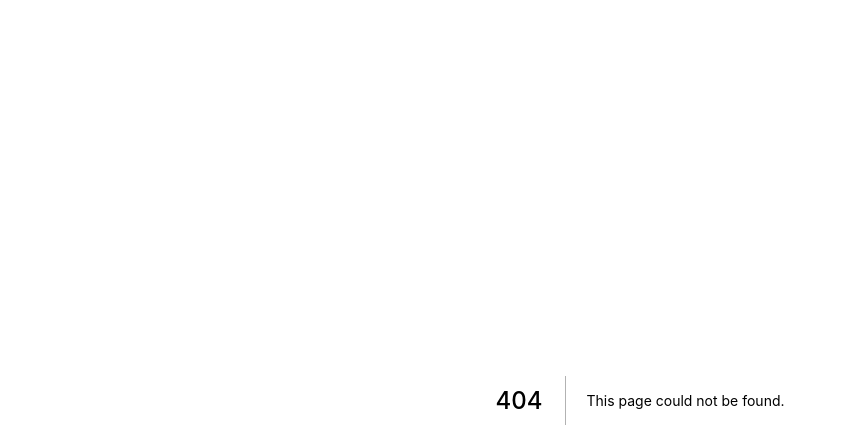
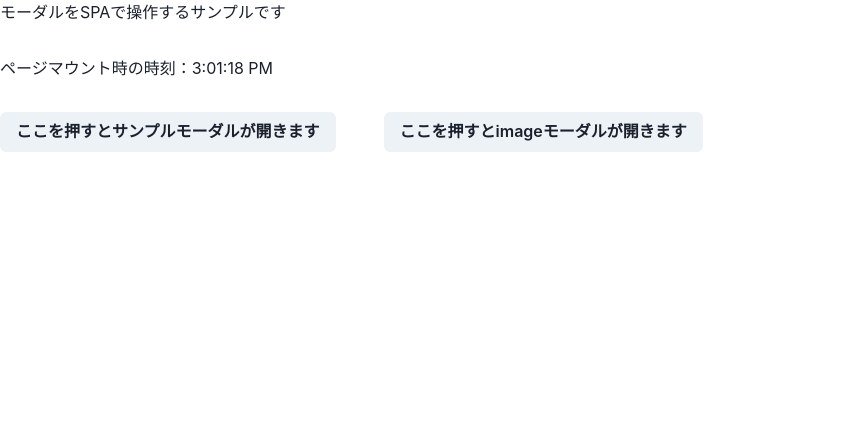
Before and after one commit to disneyLadySango/next-sample, a Next.js app: page /modal-sample in a window 1280 px wide. Before the commit this address had no page. Shown: the top 448 px of the page, without its empty margins (0-847 px from the left). Built offline with nearby package versions, Linux system fonts and the light colour scheme.

Commit message:
feat: URLでモーダルのStateを管理するサンプルの実装

```diff
--- /dev/null
+++ b/src/components/Modal/Modal.tsx
@@ -0,0 +1,32 @@
+import {
+  Modal as ChakraModal,
+  ModalOverlay,
+  ModalContent,
+  type HTMLChakraProps,
+} from '@chakra-ui/react'
+import { useRouter } from 'next/router'
+import { FC, ReactNode, useEffect, useState } from 'react'
+
+export const Modal: FC<
+  { targetModalType: string; children: ReactNode } & HTMLChakraProps<'div'>
+> = ({ targetModalType, children, ...chakraProps }) => {
+  const [open, setOpen] = useState(false)
+  const router = useRouter()
+  useEffect(() => {
+    const { modalType } = router.query
+    if (modalType === targetModalType) {
+      setOpen(true)
+      return
+    }
+    setOpen(false)
+  }, [router, targetModalType])
+  return (
+    <ChakraModal isOpen={open} onClose={() => router.push(router.pathname)}>
+      <ModalOverlay>
+        <ModalContent p='20' w='80%' {...chakraProps}>
+          {children}
+        </ModalContent>
+      </ModalOverlay>
+    </ChakraModal>
+  )
+}
--- /dev/null
+++ b/src/components/Modal/index.ts
@@ -0,0 +1 @@
+export { Modal } from './Modal'
--- /dev/null
+++ b/src/pages/modal-sample/index.tsx
@@ -0,0 +1,60 @@
+import { chakra, Button, Image } from '@chakra-ui/react'
+import { GetServerSidePropsContext, GetServerSidePropsResult } from 'next'
+import dynamic from 'next/dynamic'
+import { useRouter } from 'next/router'
+import { FC, useEffect, useReducer } from 'react'
+
+const DynamicModal = dynamic(() => import('@/src/components/Modal').then((res) => res.Modal))
+
+type Props = {}
+export const getServerSideProps = (
+  context: GetServerSidePropsContext,
+): GetServerSidePropsResult<Props> => {
+  return {
+    props: {},
+  }
+}
+
+const ModalSample: FC<Props> = () => {
+  const [currentDate, mountCurrentDate] = useReducer(() => new Date().toLocaleTimeString(), '')
+  const router = useRouter()
+  useEffect(() => {
+    mountCurrentDate()
+  }, [])
+  return (
+    <chakra.div display='grid' gap='8'>
+      <chakra.h1>モーダルをSPAで操作するサンプルです</chakra.h1>
+      <chakra.p>ページマウント時の時刻：{currentDate}</chakra.p>
+      <chakra.div display='flex' gap='12'>
+        <Button
+          onClick={() =>
+            router.push({
+              pathname: router.pathname,
+              query: { modalType: 'sample' },
+            })
+          }
+        >
+          ここを押すとサンプルモーダルが開きます
+        </Button>
+        <Button
+          onClick={() =>
+            router.push({
+              pathname: router.pathname,
+              query: { modalType: 'image' },
+            })
+          }
+        >
+          ここを押すとimageモーダルが開きます
+        </Button>
+      </chakra.div>
+      <DynamicModal targetModalType='sample'>サンプルモーダルです</DynamicModal>
+      <DynamicModal targetModalType='image'>
+        <Image
+          src='https://pbs.twimg.com/media/Dkt3fnqUcAAVaUN.jpg'
+          alt='よくわからんが、まあ動いているからヨシ！'
+        />
+      </DynamicModal>
+    </chakra.div>
+  )
+}
+export default ModalSample
```
